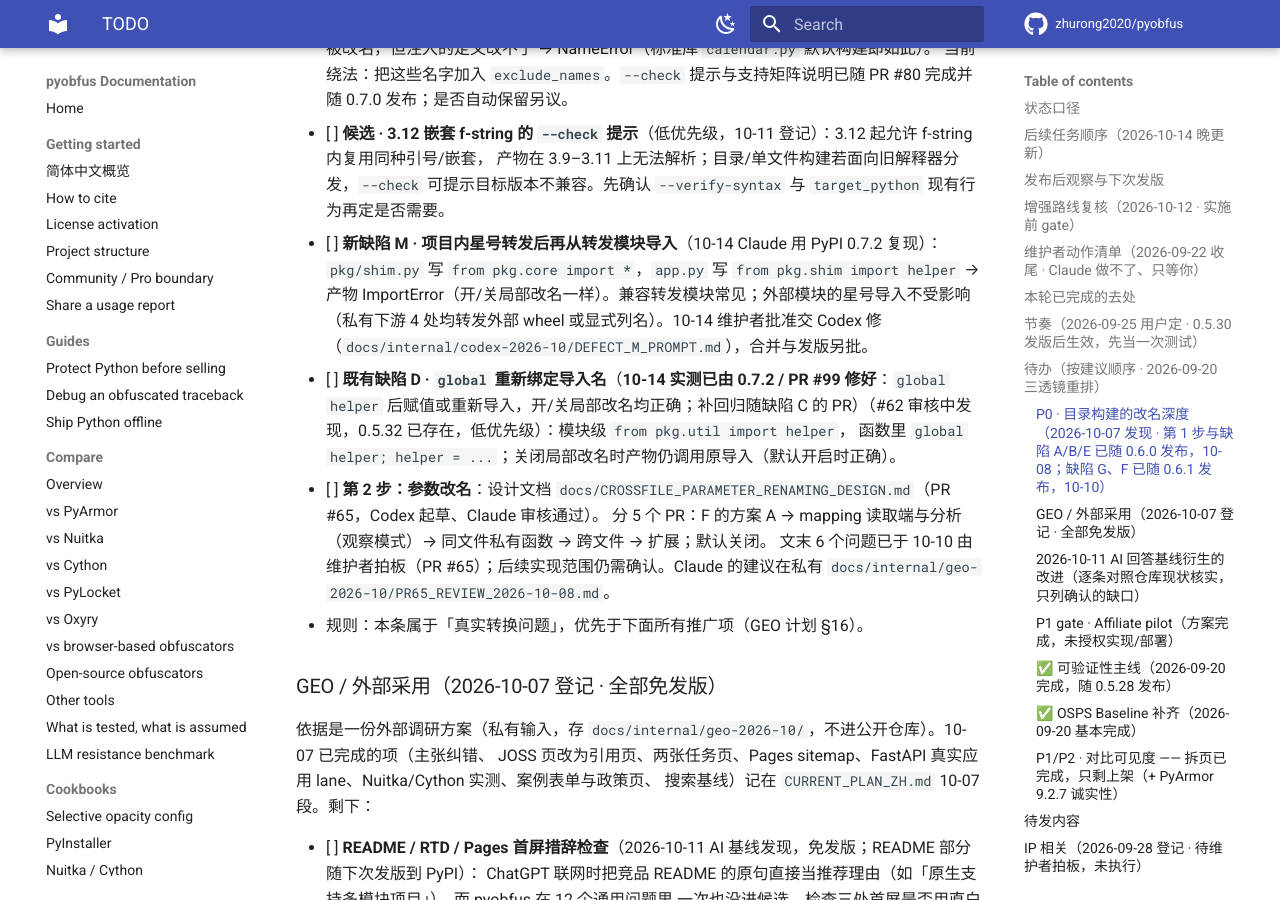
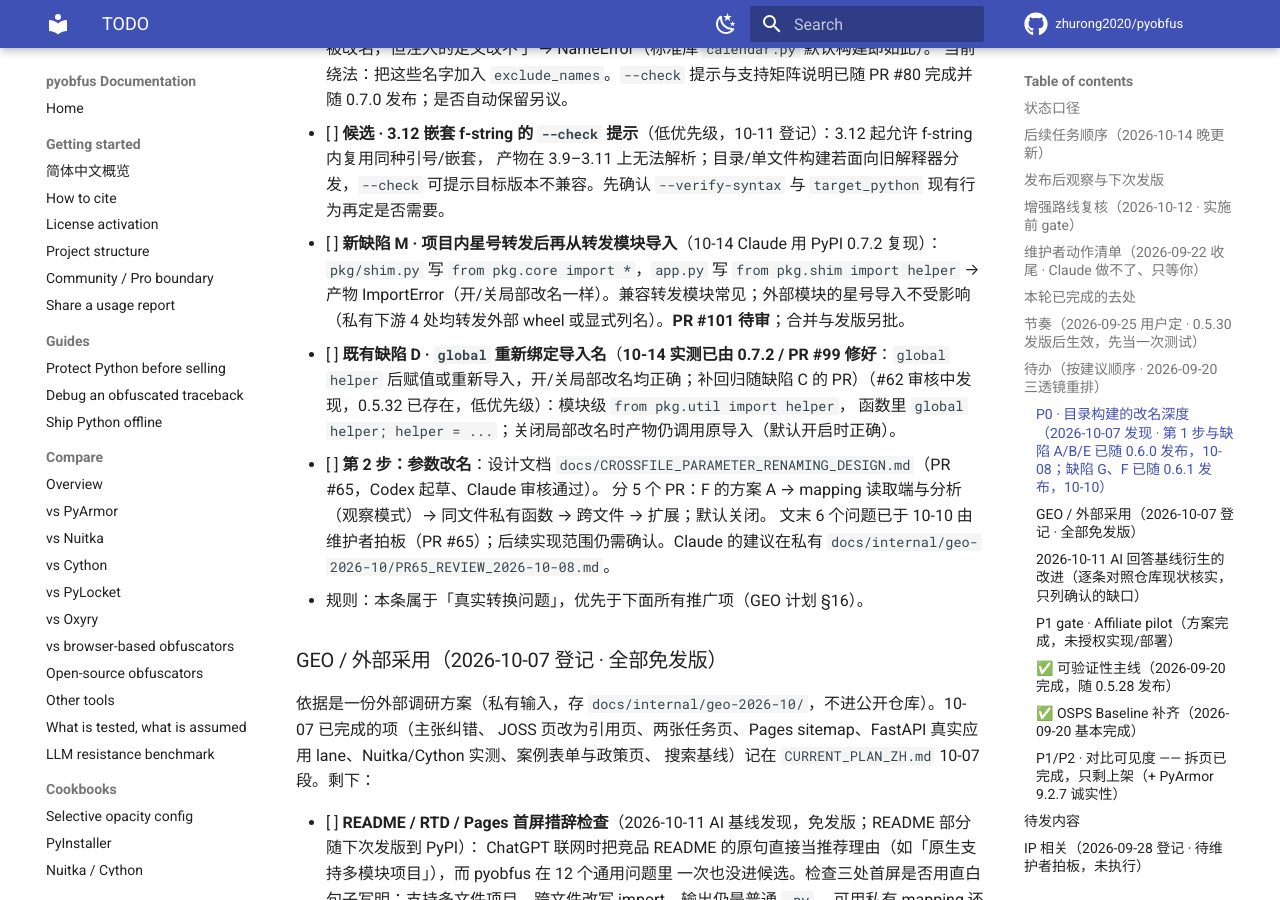
Before and after one commit to zhurong2020/pyobfus, an MkDocs documentation site: the page built from docs/TODO.md, in a window 1280 px wide and 900 px high, scrolled down 8457 px. Built offline with MkDocs 1.6.1 and Material for MkDocs 9.7.7, drawn with Linux system fonts in a browser that asks for light colours; comment, search, counter and statistics services are not loaded.

Commit message:
docs: mark defect M draft PR pending review
Co-Authored-By: Codex CLI

```diff
--- a/docs/TODO.md
+++ b/docs/TODO.md
@@ -222,7 +222,7 @@ provenance 项收拢为**一条主线抬为 P0**；**明确不追** PyArmor 的
 - [ ] **候选 · 3.12 嵌套 f-string 的 `--check` 提示**（低优先级，10-11 登记）：3.12 起允许 f-string 内复用同种引号/嵌套，
       产物在 3.9–3.11 上无法解析；目录/单文件构建若面向旧解释器分发，`--check` 可提示目标版本不兼容。先确认 `--verify-syntax`
       与 `target_python` 现有行为再定是否需要。
-- [ ] **新缺陷 M · 项目内星号转发后再从转发模块导入**（10-14 Claude 用 PyPI 0.7.2 复现）：`pkg/shim.py` 写 `from pkg.core import *`，`app.py` 写 `from pkg.shim import helper` → 产物 ImportError（开/关局部改名一样）。兼容转发模块常见；外部模块的星号导入不受影响（私有下游 4 处均转发外部 wheel 或显式列名）。10-14 维护者批准交 Codex 修（`docs/internal/codex-2026-10/DEFECT_M_PROMPT.md`），合并与发版另批。
+- [ ] **新缺陷 M · 项目内星号转发后再从转发模块导入**（10-14 Claude 用 PyPI 0.7.2 复现）：`pkg/shim.py` 写 `from pkg.core import *`，`app.py` 写 `from pkg.shim import helper` → 产物 ImportError（开/关局部改名一样）。兼容转发模块常见；外部模块的星号导入不受影响（私有下游 4 处均转发外部 wheel 或显式列名）。**PR #101 待审**；合并与发版另批。
 - [ ] **既有缺陷 D · `global` 重新绑定导入名**（**10-14 实测已由 0.7.2 / PR #99 修好**：`global helper` 后赋值或重新导入，开/关局部改名均正确；补回归随缺陷 C 的 PR）（#62 审核中发现，0.5.32 已存在，低优先级）：模块级 `from pkg.util import helper`，
       函数里 `global helper; helper = ...`；关闭局部改名时产物仍调用原导入（默认开启时正确）。
 - [ ] **第 2 步：参数改名**：设计文档 `docs/CROSSFILE_PARAMETER_RENAMING_DESIGN.md`（PR #65，Codex 起草、Claude 审核通过）。
```
